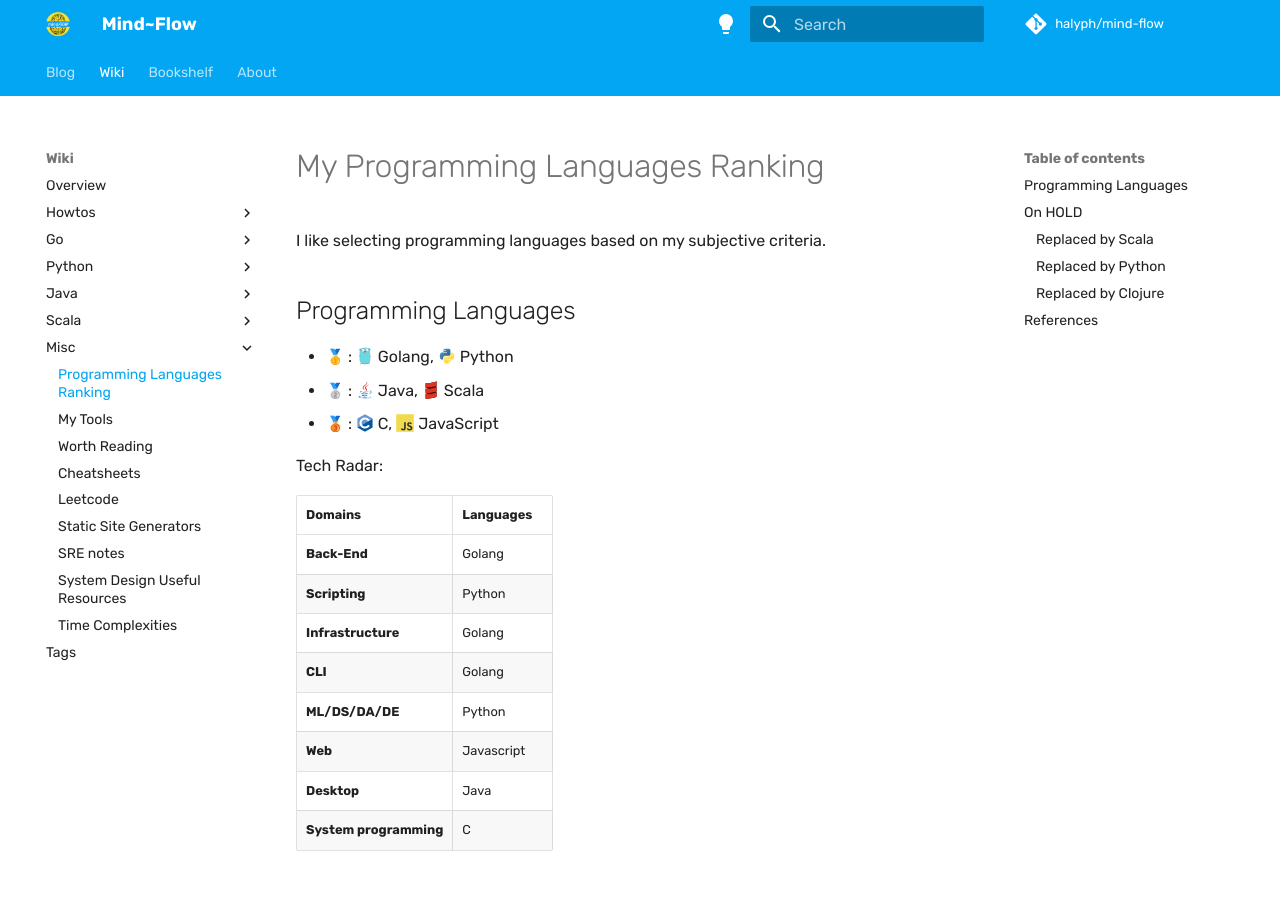
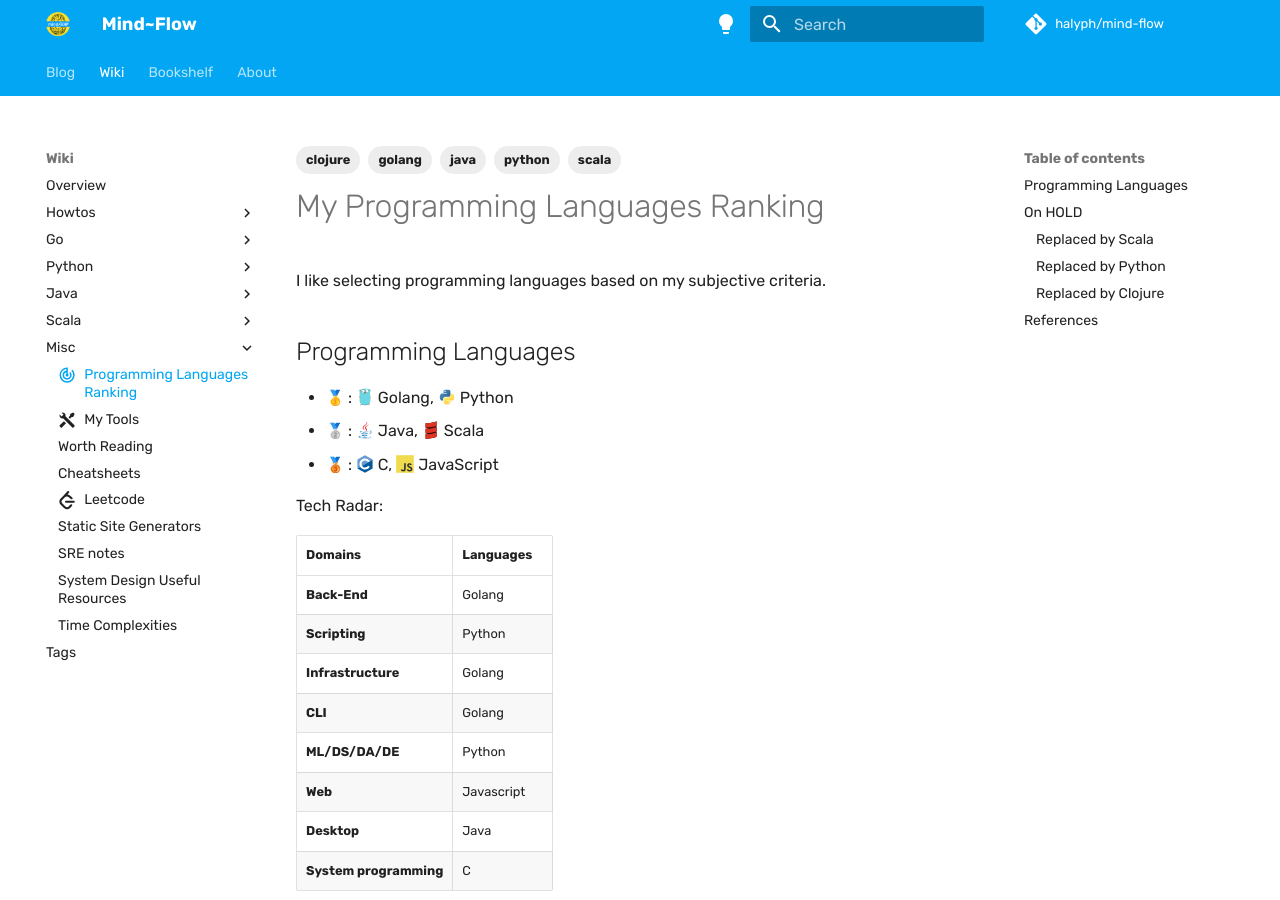
Before and after one commit to halyph/mind-flow, an MkDocs documentation site: the page built from docs/wiki/misc/prog-lang-ranking.md, in a window 1280 px wide and 900 px high. Built offline with MkDocs 1.6.1 and Material for MkDocs 9.7.7, drawn with Linux system fonts in a browser that asks for light colours; emoji names are drawn with the system emoji font; some web fonts are replaced; comment, search, counter and statistics services are not loaded.

Commit message:
Added nav icons

```diff
--- a/docs/wiki/misc/prog-lang-ranking.md
+++ b/docs/wiki/misc/prog-lang-ranking.md
@@ -1,3 +1,13 @@
+---
+icon: material/radar
+tags:
+  - java
+  - scala
+  - python
+  - golang
+  - clojure
+---
+
 # My Programming Languages Ranking
 
 I like selecting programming languages based on my subjective criteria.
```
Also changed, not shown: docs/wiki/howtos/mkdocs.md (+4 -0 lines), docs/wiki/misc/leetcode.md (+7 -6 lines), docs/wiki/misc/tools.md (+6 -0 lines).
